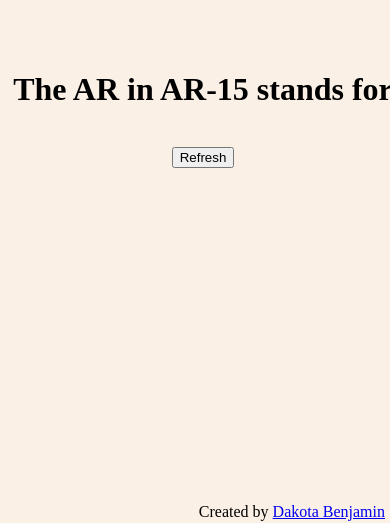
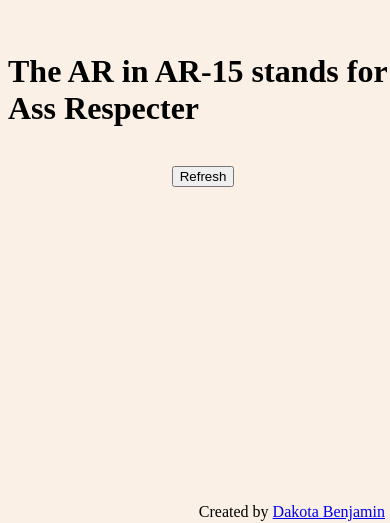
Before and after one commit to dakotabenjamin/ar15, a plain HTML site: page index.html in a window 390 px wide. Shown: the part 321-844 px from the top of the page. Drawn offline with Linux system fonts and the light colour scheme.

Commit message:
Don't edit from your phone idiot

```diff
--- a/index.html
+++ b/index.html
@@ -66,7 +66,7 @@ var ar = [
 'Arkansas',
 'All Right',
 'Ass Respecter',
-'Actually, Reallysafe','Acute
+'Actually, Reallysafe',
 'Acute Rabies',
 'Art Respecter',
 'Angry Republican',
```
